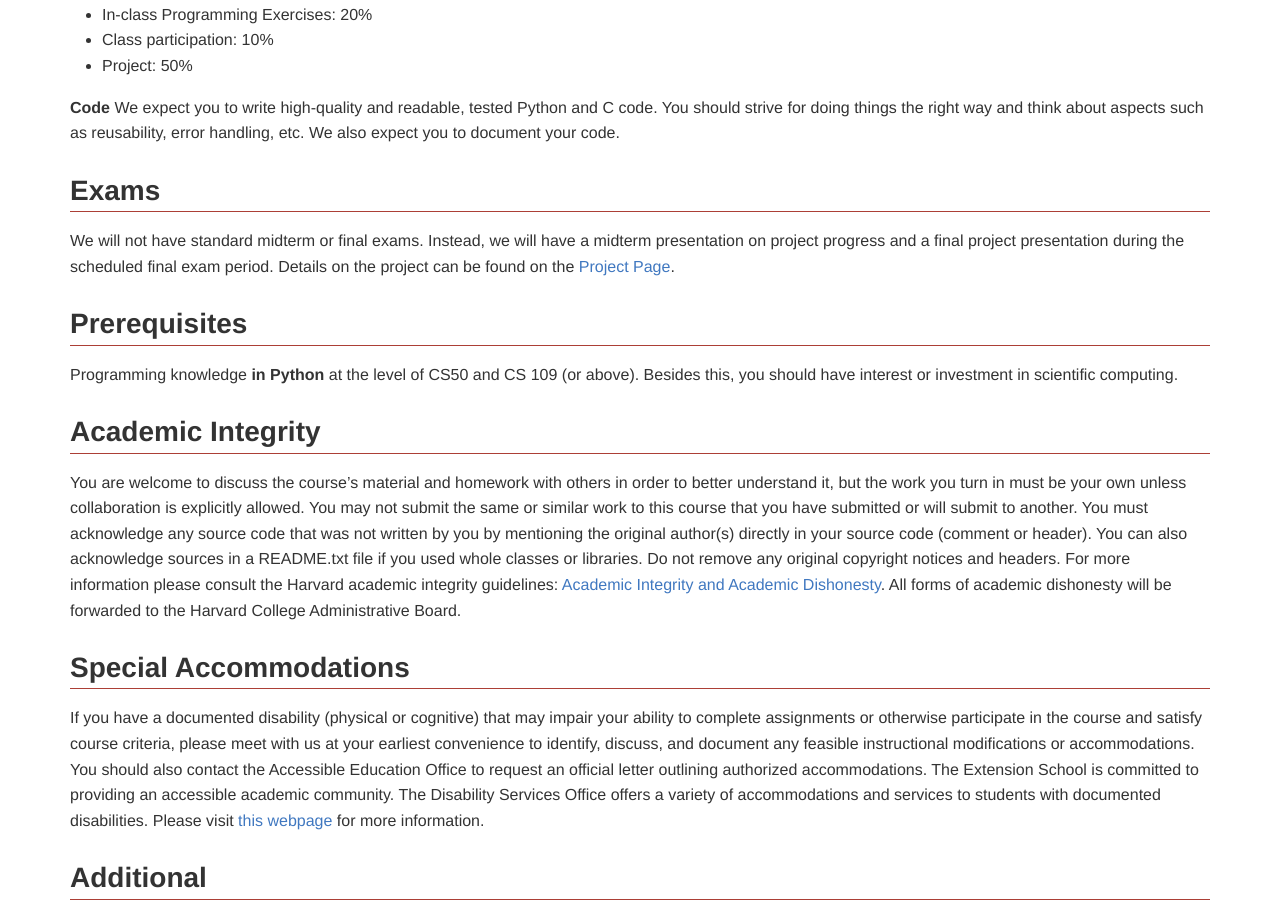
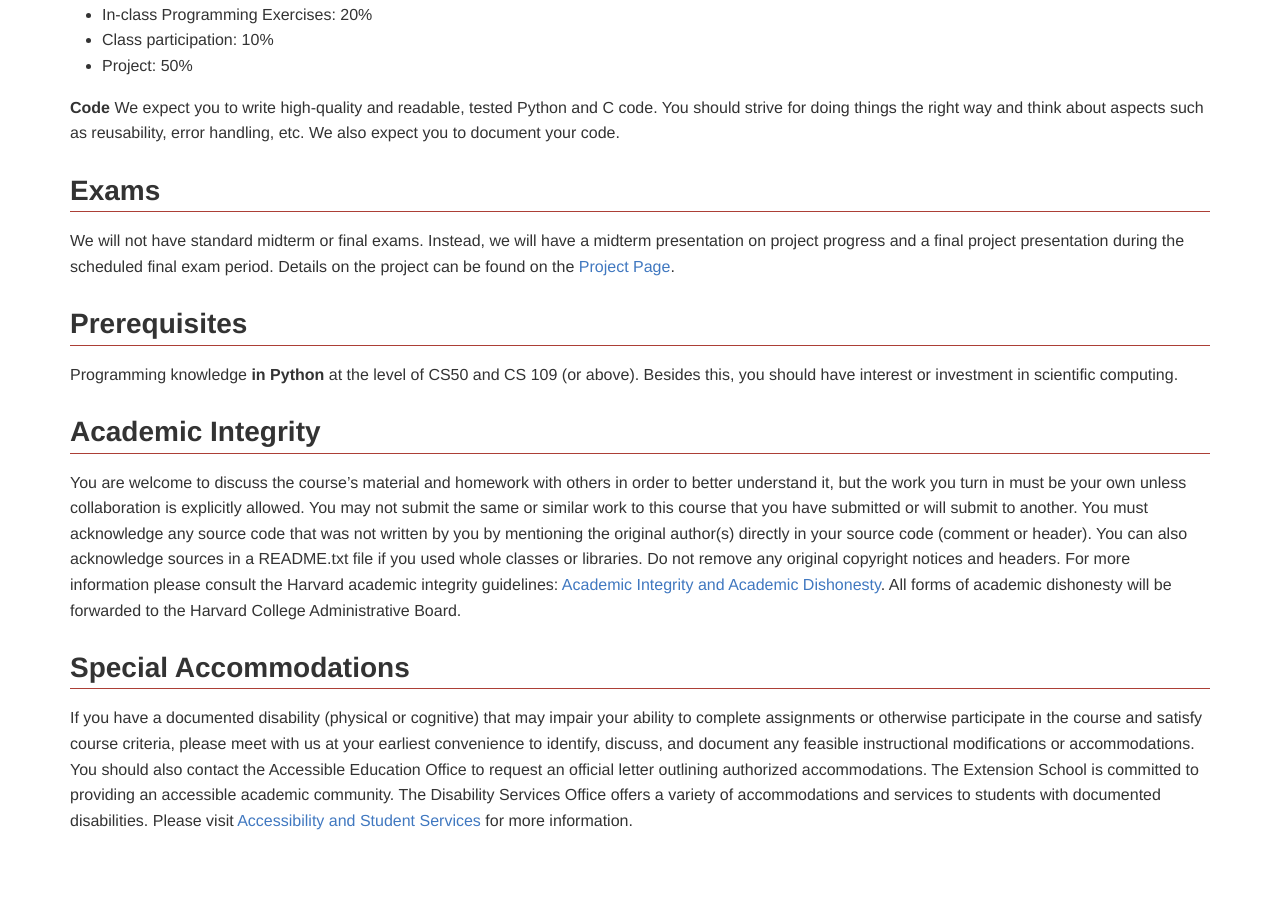
Before and after one commit to xuwd11/cs207_Weidong_Xu, a Jekyll site: the page built from syllabus.md, in a window 1280 px wide and 900 px high, scrolled down 1529 px. Built offline with Jekyll 4.4.1, drawn with Linux system fonts in a browser that asks for light colours; nearby versions of some CDN libraries; after the commit the page ends 2362 px from its top, so only the background shows below that.

Commit message:
Tried to fix special accommodations link.

```diff
--- a/syllabus.md
+++ b/syllabus.md
@@ -107,9 +107,7 @@ to identify, discuss, and document any feasible instructional modifications or a
 contact the Accessible Education Office to request an official letter outlining authorized accommodations. The
 Extension School is committed to providing an accessible academic community. The Disability Services Office offers
 a variety of accommodations and services to students with documented disabilities. Please visit
-[this webpage](www.extension.harvard.edu/resources-policies/resources/disability-services-accessibility) for more
-information.
+[Accessibility and Student Services](www.extension.harvard.edu/resources-policies/resources/disability-services-accessibility)
+for more information.
 
 <!--_Adapted from text created by Rahul Dave_-->
-
-## Additional
```
